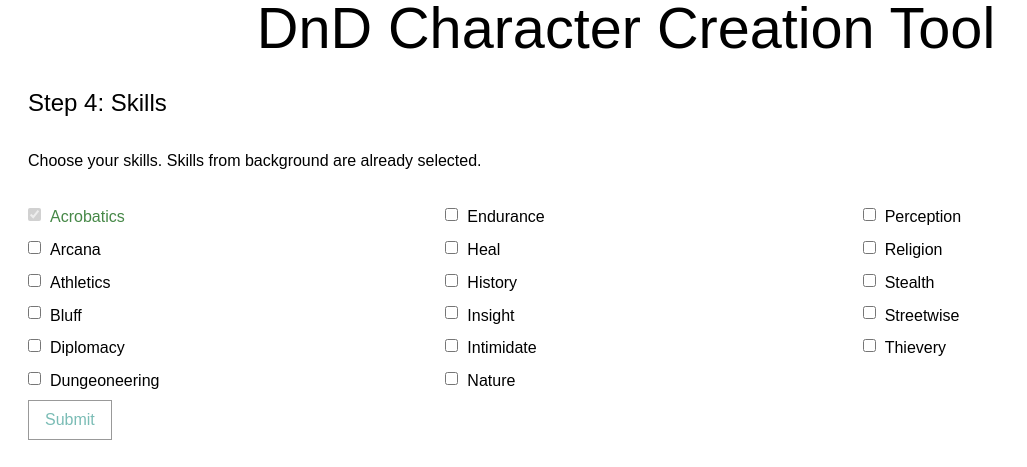
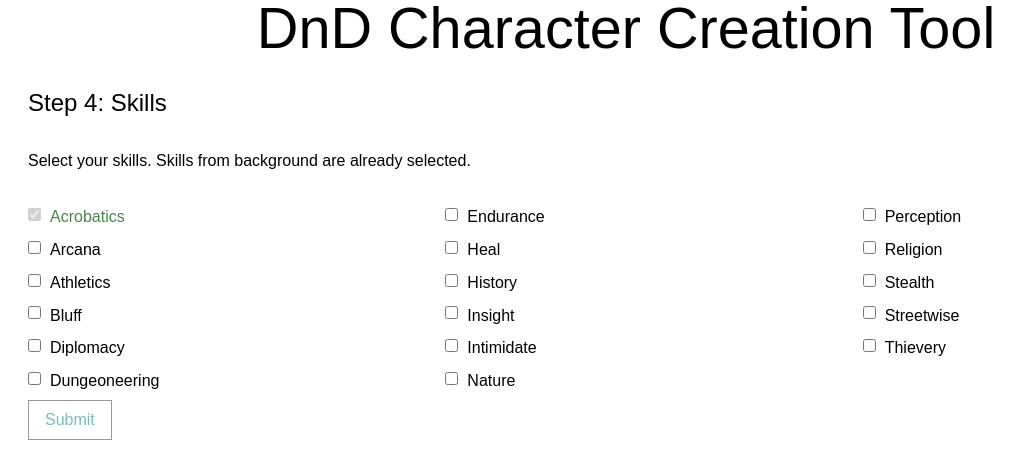
Before and after one commit to DamonK19/DnD-Character-Sheet-Generator, a PHP site: page /step4.php in a window 1280 px wide. Shown: the top 467 px of the page, without its empty margins (0-1027 px from the left). Run offline with PHP 8.4, Linux system fonts and the light colour scheme.

Commit message:
Update step4.php

```diff
--- a/public/step4.php
+++ b/public/step4.php
@@ -1,6 +1,6 @@
 <?php require "templates/header.php"; ?>
         <h3>Step 4: Skills</h3> <p>
-            Choose your skills. Skills from background are already selected.
+            Select your skills. Skills from background are already selected.
 
 
 
```
